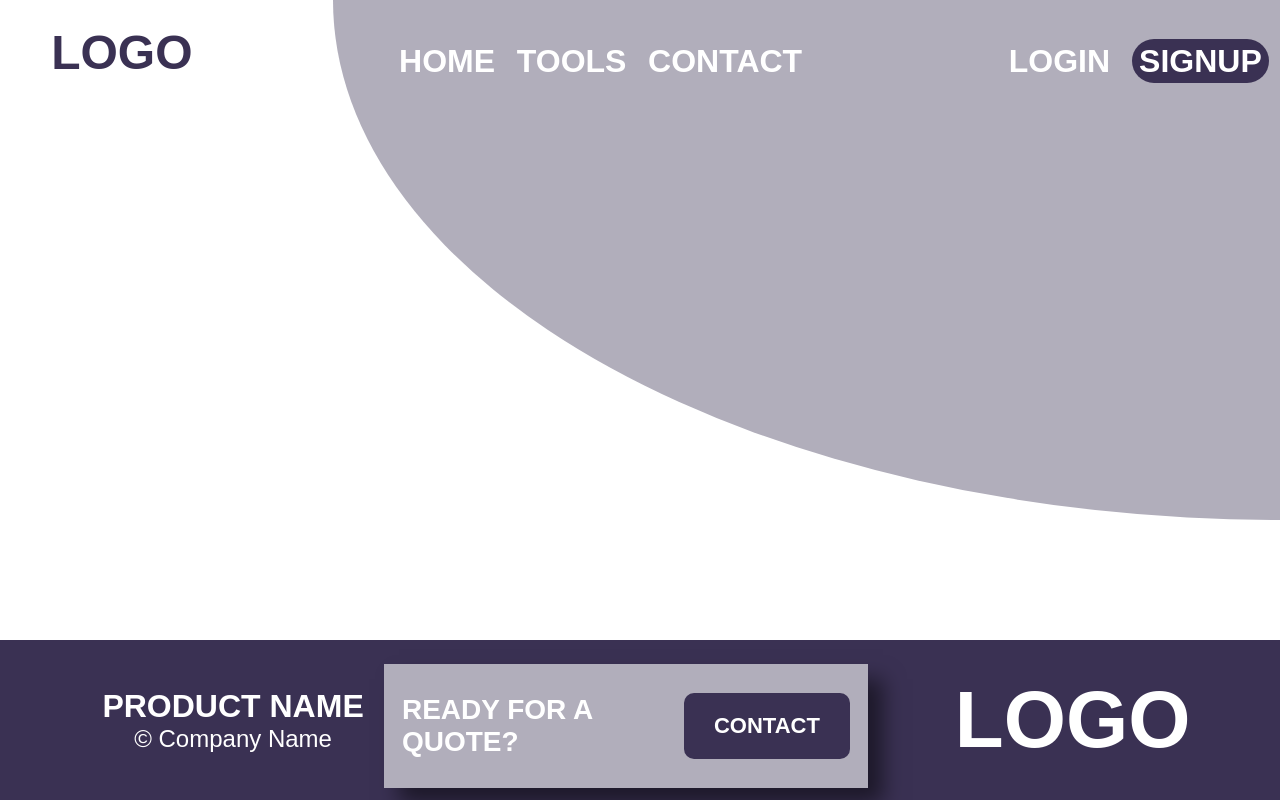
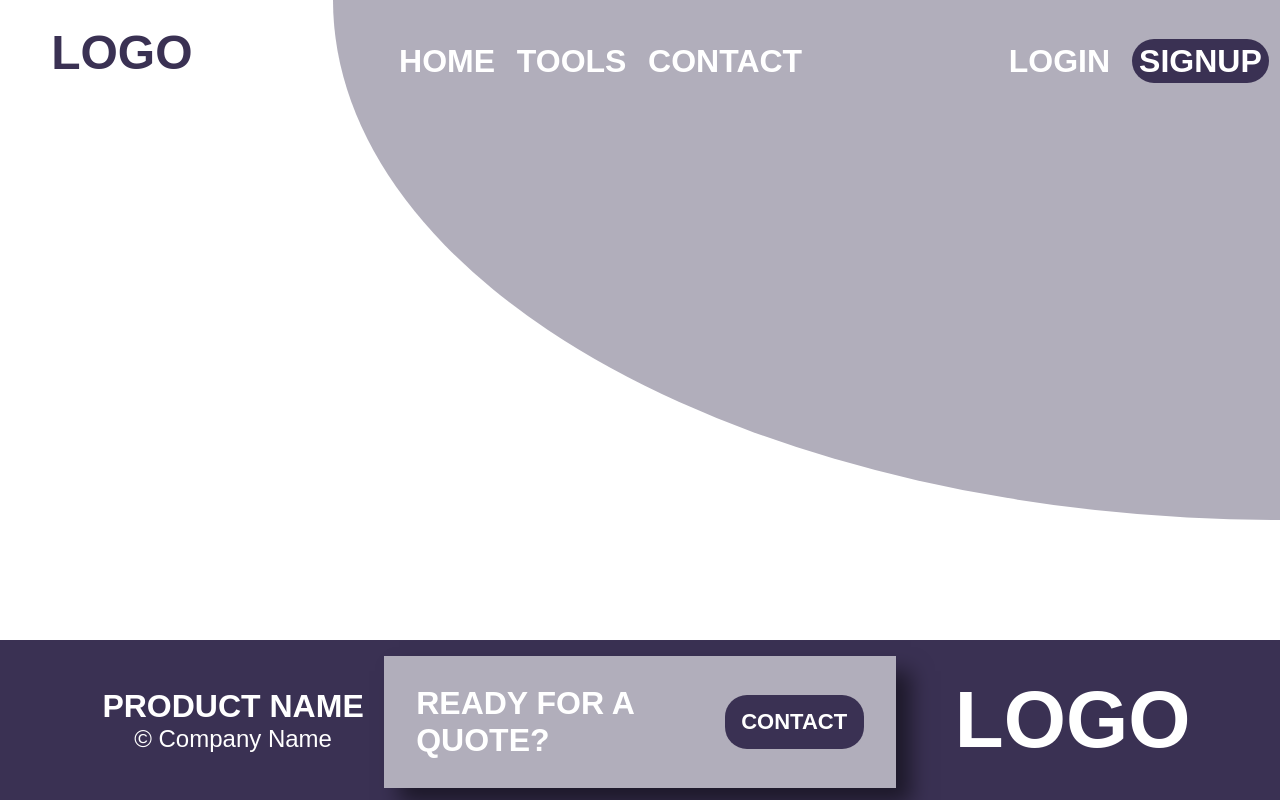
Before and after one commit to JDennis21/LBU_TeamProject_2024, a PHP site: page /pages/home/index.php in a window 1280 px wide. Run offline with PHP 8.4, Linux system fonts and the light colour scheme.

Commit message:
Remove duplicate footer and set all to box-sizing border box

```diff
--- a/css/main.css
+++ b/css/main.css
@@ -1,4 +1,8 @@
 /*main.css*/
+* {
+    box-sizing: border-box;
+}
+
 html,
 body {
     font-family: "Epilogue", sans-serif;
@@ -159,8 +163,8 @@ margin-right: 7vw;
     position: absolute;
     bottom: 1.5%;
     left: 30%;
-    width: 35%;
-    height: 11%;
+    width: 40%;
+    height: 16.5%;
     background-color: #b1aebb;
     box-shadow: 15px 15px 20px rgba(2, 0, 0, 0.5);
     padding: 1.4%;
@@ -171,18 +175,19 @@ margin-right: 7vw;
 }
 
 .banner-text {
-    font-size: 28px;
+    font-size: 2em;
     font-weight: bold;
-    font-family: "Epilogue", sans-serif;
     color: white;
+    margin-left: 3%;
 }
 
 .banner-button {
     background-color: #3a3153;
     color: #fff;
-    padding: 20px 30px;
+    padding: 3% 3.5%;
+    margin-right: 3%;
     border: none;
-    border-radius: 10px;
+    border-radius: 1em;
     cursor: pointer;
     text-decoration: none;
     font-weight: bold;
```
Also changed, not shown: css/contact.css (+10 -9 lines), pages/contact/contact.php (+3 -5 lines).
